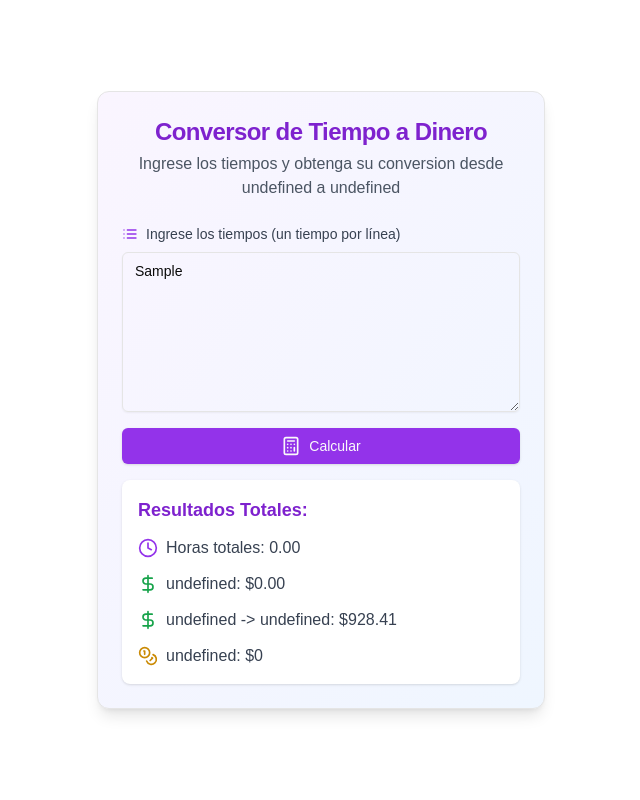
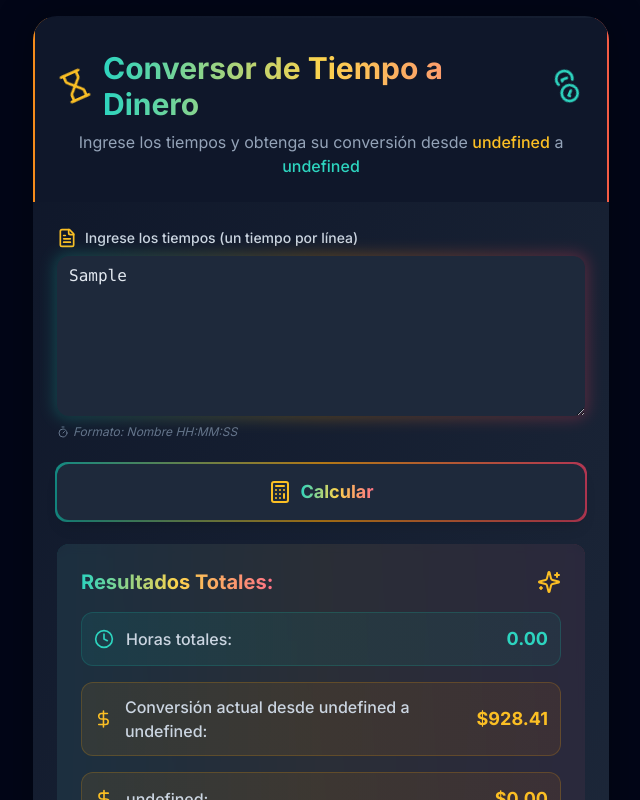
Before and after one commit to BarraR3port/timer-calculator, a Next.js app: page / in a window 1280 px wide. Both pictures are taken after typing "Sample" into the empty fields and a click on the button "Calcular". Shown: the top 800 px of the page, without its empty margins (319-959 px from the left). Built offline with nearby package versions, Linux system fonts and the light colour scheme; no server answers; the database is empty.

Commit message:
chore: Actualización de configuración de Biome, mejoras en Tailwind y ajustes en el componente TimeConverter

```diff
--- a/package.json
+++ b/package.json
@@ -20,6 +20,7 @@
 		"framer-motion": "^11.5.6",
 		"lucide-react": "^0.445.0",
 		"next": "14.2.13",
+		"next-themes": "^0.4.6",
 		"react": "^18",
 		"react-dom": "^18",
 		"tailwind-merge": "^2.5.2",
--- a/src/app/globals.css
+++ b/src/app/globals.css
@@ -2,83 +2,28 @@
 @tailwind components;
 @tailwind utilities;
 
-:root {
-	--background: #ffffff;
-	--foreground: #171717;
-}
-
-@media (prefers-color-scheme: dark) {
-	:root {
-		--background: #0a0a0a;
-		--foreground: #ededed;
-	}
-}
-
-body {
-	color: var(--foreground);
-	background: var(--background);
-	font-family: Arial, Helvetica, sans-serif;
-}
-
-@layer utilities {
-	.text-balance {
-		text-wrap: balance;
-	}
-}
-
 @layer base {
 	:root {
-		--background: 0 0% 100%;
-		--foreground: 0 0% 3.9%;
-		--card: 0 0% 100%;
-		--card-foreground: 0 0% 3.9%;
-		--popover: 0 0% 100%;
-		--popover-foreground: 0 0% 3.9%;
-		--primary: 0 0% 9%;
-		--primary-foreground: 0 0% 98%;
-		--secondary: 0 0% 96.1%;
-		--secondary-foreground: 0 0% 9%;
-		--muted: 0 0% 96.1%;
-		--muted-foreground: 0 0% 45.1%;
-		--accent: 0 0% 96.1%;
-		--accent-foreground: 0 0% 9%;
-		--destructive: 0 84.2% 60.2%;
-		--destructive-foreground: 0 0% 98%;
-		--border: 0 0% 89.8%;
-		--input: 0 0% 89.8%;
-		--ring: 0 0% 3.9%;
-		--chart-1: 12 76% 61%;
-		--chart-2: 173 58% 39%;
-		--chart-3: 197 37% 24%;
-		--chart-4: 43 74% 66%;
-		--chart-5: 27 87% 67%;
-		--radius: 0.5rem;
-	}
-	.dark {
-		--background: 0 0% 3.9%;
-		--foreground: 0 0% 98%;
-		--card: 0 0% 3.9%;
-		--card-foreground: 0 0% 98%;
-		--popover: 0 0% 3.9%;
-		--popover-foreground: 0 0% 98%;
-		--primary: 0 0% 98%;
-		--primary-foreground: 0 0% 9%;
-		--secondary: 0 0% 14.9%;
-		--secondary-foreground: 0 0% 98%;
-		--muted: 0 0% 14.9%;
-		--muted-foreground: 0 0% 63.9%;
-		--accent: 0 0% 14.9%;
-		--accent-foreground: 0 0% 98%;
+		--background: 222.2 84% 4.9%;
+		--foreground: 210 40% 98%;
+		--card: 222.2 84% 4.9%;
+		--card-foreground: 210 40% 98%;
+		--popover: 222.2 84% 4.9%;
+		--popover-foreground: 210 40% 98%;
+		--primary: 210 40% 98%;
+		--primary-foreground: 222.2 47.4% 11.2%;
+		--secondary: 217.2 32.6% 17.5%;
+		--secondary-foreground: 210 40% 98%;
+		--muted: 217.2 32.6% 17.5%;
+		--muted-foreground: 215 20.2% 65.1%;
+		--accent: 217.2 32.6% 17.5%;
+		--accent-foreground: 210 40% 98%;
 		--destructive: 0 62.8% 30.6%;
-		--destructive-foreground: 0 0% 98%;
-		--border: 0 0% 14.9%;
-		--input: 0 0% 14.9%;
-		--ring: 0 0% 83.1%;
-		--chart-1: 220 70% 50%;
-		--chart-2: 160 60% 45%;
-		--chart-3: 30 80% 55%;
-		--chart-4: 280 65% 60%;
-		--chart-5: 340 75% 55%;
+		--destructive-foreground: 210 40% 98%;
+		--border: 217.2 32.6% 17.5%;
+		--input: 217.2 32.6% 17.5%;
+		--ring: 212.7 26.8% 83.9%;
+		--radius: 0.75rem;
 	}
 }
 
@@ -90,3 +35,49 @@ body {
 		@apply bg-background text-foreground;
 	}
 }
+
+@layer utilities {
+	.animation-delay-2000 {
+		animation-delay: 2s;
+	}
+	.animation-delay-4000 {
+		animation-delay: 4s;
+	}
+}
+
+@keyframes blob {
+	0% {
+		transform: translate(0px, 0px) scale(1);
+	}
+	33% {
+		transform: translate(30px, -50px) scale(1.1);
+	}
+	66% {
+		transform: translate(-20px, 20px) scale(0.9);
+	}
+	100% {
+		transform: translate(0px, 0px) scale(1);
+	}
+}
+
+@keyframes gradient-x {
+	0% {
+		background-position: 0% 50%;
+	}
+	50% {
+		background-position: 100% 50%;
+	}
+	100% {
+		background-position: 0% 50%;
+	}
+}
+
+@layer utilities {
+	.animate-blob {
+		animation: blob 7s infinite;
+	}
+	.animate-gradient-x {
+		animation: gradient-x 15s ease infinite;
+		background-size: 400% 400%;
+	}
+}
--- a/src/app/layout.tsx
+++ b/src/app/layout.tsx
@@ -1,17 +1,9 @@
 import type { Metadata } from "next";
-import localFont from "next/font/local";
 import "./globals.css";
+import { Inter } from "next/font/google";
+import { NextTheme } from "@/components/ui/next-theme";
 
-const geistSans = localFont({
-	src: "./fonts/GeistVF.woff",
-	variable: "--font-geist-sans",
-	weight: "100 900"
-});
-const geistMono = localFont({
-	src: "./fonts/GeistMonoVF.woff",
-	variable: "--font-geist-mono",
-	weight: "100 900"
-});
+const inter = Inter({ subsets: ["latin"] });
 
 export const metadata: Metadata = {
 	title: "Convertidor de dinero",
@@ -24,9 +16,10 @@ export default function RootLayout({
 	children: React.ReactNode;
 }>) {
 	return (
-		<html lang="en">
-			<body className={`${geistSans.variable} ${geistMono.variable} `}>
-				<main className="flex min-h-screen flex-col items-center justify-center">{children}</main>
+		<html lang="en" suppressHydrationWarning>
+			<head />
+			<body className={inter.className}>
+				<NextTheme>{children}</NextTheme>
 			</body>
 		</html>
 	);
--- a/src/app/page.tsx
+++ b/src/app/page.tsx
@@ -11,5 +11,13 @@ export default async function Home() {
 	const exchangeFromName = String(process.env.EXCHANGE_CURRENCY_FROM);
 	const exchangeToName = String(process.env.EXCHANGE_CURRENCY_TO);
 
-	return <TimeConverter exchangeAmount={response} exchangeFromName={exchangeFromName} exchangeToName={exchangeToName} />;
+	return (
+		<main className="min-h-screen flex items-center justify-center p-4 bg-slate-950">
+			<TimeConverter
+				exchangeAmount={response}
+				exchangeFromName={exchangeFromName}
+				exchangeToName={exchangeToName}
+			/>
+		</main>
+	);
 }
--- a/src/components/time-converter.tsx
+++ b/src/components/time-converter.tsx
@@ -1,10 +1,10 @@
 "use client";
 
 import { Button } from "@/components/ui/button";
-import { Card, CardContent, CardHeader, CardTitle } from "@/components/ui/card";
+import { Card, CardContent } from "@/components/ui/card";
 import { Textarea } from "@/components/ui/textarea";
 import { AnimatePresence, motion } from "framer-motion";
-import { Calculator, Clock, Coins, DollarSign, List } from "lucide-react";
+import { Calculator, Clock, Coins, DollarSign, FileText, Hourglass, Sparkles, Timer } from "lucide-react";
 import { useState } from "react";
 
 type ResultType = {
@@ -57,53 +57,109 @@ export default function TimeConverter({ exchangeAmount, exchangeFromName, exchan
 		});
 		setIsCalculating(false);
 	};
+	return (
+		<div className="relative w-full max-w-xl mx-auto">
+			{/* Animated background elements */}
+			<div className="absolute inset-0 overflow-hidden rounded-3xl">
+				<div className="absolute -top-24 -left-24 w-64 h-64 bg-teal-400 rounded-full mix-blend-multiply filter blur-3xl opacity-20 animate-blob" />
+				<div className="absolute -bottom-24 -right-24 w-64 h-64 bg-amber-300 rounded-full mix-blend-multiply filter blur-3xl opacity-20 animate-blob animation-delay-2000" />
+				<div className="absolute top-1/2 left-1/2 transform -translate-x-1/2 -translate-y-1/2 w-64 h-64 bg-rose-400 rounded-full mix-blend-multiply filter blur-3xl opacity-20 animate-blob animation-delay-4000" />
+			</div>
 
-	return (
-		<Card className="w-full max-w-md mx-auto bg-gradient-to-br from-purple-50 to-blue-50 shadow-lg">
-			<CardHeader className="space-y-1">
-				<CardTitle className="text-2xl font-bold text-center text-purple-700">
+			<Card className="relative z-10 border-0 overflow-hidden backdrop-blur-sm bg-gradient-to-br from-slate-900/95 to-slate-800/95 shadow-[0_0_40px_rgba(0,0,0,0.3)] rounded-3xl">
+				{/* Header with animated gradient border */}
+				<div className="relative">
+					<div className="absolute inset-0 bg-gradient-to-r from-teal-500 via-amber-500 to-rose-500 animate-gradient-x" />
+					<div className="relative bg-slate-900 m-[2px] pt-8 pb-6 px-6">
+						<motion.div
+							initial={{ y: -20, opacity: 0 }}
+							animate={{ y: 0, opacity: 1 }}
+							transition={{ duration: 0.5 }}
+							className="flex flex-col items-center"
+						>
+							<div className="flex items-center gap-3 mb-2">
+								<motion.div
+									initial={{ rotate: 0 }}
+									animate={{ rotate: 360 }}
+									transition={{ duration: 20, repeat: Number.POSITIVE_INFINITY, ease: "linear" }}
+								>
+									<Hourglass className="w-8 h-8 text-amber-400" />
+								</motion.div>
+								<h1 className="text-3xl font-bold bg-gradient-to-r from-teal-400 via-amber-300 to-rose-400 text-transparent bg-clip-text">
 									Conversor de Tiempo a Dinero
-				</CardTitle>
-				<p className="text-center text-gray-600">Ingrese los tiempos y obtenga su conversion desde {exchangeFromName} a {exchangeToName}</p>
-			</CardHeader>
-			<CardContent className="space-y-4">
+								</h1>
+								<motion.div
+									initial={{ rotate: 0 }}
+									animate={{ rotate: -360 }}
+									transition={{ duration: 20, repeat: Number.POSITIVE_INFINITY, ease: "linear" }}
+								>
+									<Coins className="w-8 h-8 text-teal-400" />
+								</motion.div>
+							</div>
+							<p className="text-center text-slate-400">
+								Ingrese los tiempos y obtenga su conversión desde{" "}
+								<span className="text-amber-400 font-medium">{exchangeFromName}</span> a{" "}
+								<span className="text-teal-400 font-medium">{exchangeToName}</span>
+							</p>
+						</motion.div>
+					</div>
+				</div>
+
+				<CardContent className="space-y-6 pt-6 px-6 pb-6">
 					<div className="space-y-2">
-					<label htmlFor="time-input" className="text-sm font-medium text-gray-700 flex items-center gap-2">
-						<List className="w-4 h-4 text-purple-600" />
+						<label
+							htmlFor="time-input"
+							className="text-sm font-medium text-slate-300 flex items-center gap-2"
+						>
+							<FileText className="w-5 h-5 text-amber-400" />
 							Ingrese los tiempos (un tiempo por línea)
 						</label>
+						<div className="relative group">
+							<div className="absolute -inset-0.5 bg-gradient-to-r from-teal-500 via-amber-500 to-rose-500 rounded-xl blur opacity-30 group-hover:opacity-70 transition duration-1000" />
 							<Textarea
 								id="time-input"
-						placeholder={
-							"Build Server\t01:28:08\nPack by Waypoint\t50:07:50\nDivine Server\t02:53:50\nFarming (Forge)\t03:47:33"
-						}
+								placeholder="Build Server&#9;01:28:08&#10;Pack by Waypoint&#9;50:07:50"
 								value={input}
 								onChange={e => setInput(e.target.value)}
-						className="w-full h-40 transition-all duration-300 focus:ring-2 focus:ring-purple-500"
+								className="relative min-h-[160px] text-base font-mono bg-slate-800 border-0 text-slate-200 placeholder:text-slate-500 rounded-xl focus-visible:ring-2 focus-visible:ring-amber-500"
 							/>
 						</div>
+						<p className="text-xs text-slate-500 italic flex items-center gap-1">
+							<Timer className="w-3 h-3" />
+							Formato: Nombre&#9;HH:MM:SS
+						</p>
+					</div>
+
+					<motion.div whileHover={{ scale: 1.02 }} whileTap={{ scale: 0.98 }} className="relative group">
+						<div className="absolute -inset-0.5 bg-gradient-to-r from-teal-500 via-amber-500 to-rose-500 rounded-xl opacity-70 group-hover:opacity-100 transition duration-300" />
 						<Button
 							onClick={calculateMoney}
-					className="w-full bg-purple-600 hover:bg-purple-700 transition-colors duration-300"
+							className="relative w-full h-14 bg-slate-800 hover:bg-slate-700 text-white rounded-xl shadow-lg transition-all duration-300 text-lg border-0 group-hover:shadow-[0_0_20px_rgba(245,158,11,0.5)]"
 							disabled={isCalculating}
 						>
 							{isCalculating ? (
 								<motion.div
-							className="flex items-center justify-center"
+									className="flex items-center justify-center gap-2"
 									initial={{ opacity: 0 }}
 									animate={{ opacity: 1 }}
 									exit={{ opacity: 0 }}
 								>
-							<Calculator className="w-5 h-5 mr-2 animate-spin" />
+									<Calculator className="w-6 h-6 animate-spin text-amber-400" />
+									<span className="bg-gradient-to-r from-teal-400 via-amber-300 to-rose-400 text-transparent bg-clip-text font-bold">
 										Calculando...
+									</span>
 								</motion.div>
 							) : (
-						<>
-							<Calculator className="w-5 h-5 mr-2" />
+								<motion.div className="flex items-center justify-center gap-2">
+									<Calculator className="w-6 h-6 text-amber-400" />
+									<span className="bg-gradient-to-r from-teal-400 via-amber-300 to-rose-400 text-transparent bg-clip-text font-bold">
 										Calcular
-						</>
+									</span>
+								</motion.div>
 							)}
 						</Button>
+					</motion.div>
+
 					<AnimatePresence>
 						{result && (
 							<motion.div
@@ -111,38 +167,131 @@ export default function TimeConverter({ exchangeAmount, exchangeFromName, exchan
 								animate={{ opacity: 1, y: 0 }}
 								exit={{ opacity: 0, y: -20 }}
 								transition={{ duration: 0.5 }}
-							className="mt-4 space-y-3 bg-white p-4 rounded-lg shadow"
+								className="relative"
 							>
-							<p className="text-lg font-semibold text-purple-700">Resultados Totales:</p>
-							<div className="flex items-center gap-2 text-gray-700">
-								<Clock className="w-5 h-5 text-purple-600" />
-								<p>
-									Horas totales: <span className="font-medium">{result.hours.toFixed(2)}</span>
-								</p>
+								<div className="absolute inset-0 bg-gradient-to-r from-teal-500 via-amber-500 to-rose-500 rounded-xl opacity-30" />
+								<div className="relative space-y-4 bg-slate-800/80 backdrop-blur-sm p-6 rounded-xl">
+									<div className="flex items-center justify-between">
+										<motion.h3
+											className="text-xl font-bold bg-gradient-to-r from-teal-400 via-amber-300 to-rose-400 text-transparent bg-clip-text"
+											initial={{ x: -10, opacity: 0 }}
+											animate={{ x: 0, opacity: 1 }}
+											transition={{ delay: 0.1 }}
+										>
+											Resultados Totales:
+										</motion.h3>
+										<motion.div
+											initial={{ scale: 0, opacity: 0 }}
+											animate={{ scale: 1, opacity: 1 }}
+											transition={{ delay: 0.2, type: "spring" }}
+										>
+											<Sparkles className="w-6 h-6 text-amber-400" />
+										</motion.div>
 									</div>
-							<div className="flex items-center gap-2 text-gray-700">
-								<DollarSign className="w-5 h-5 text-green-600" />
-								<p>
-									{exchangeFromName}: <span className="font-medium">${result.from.toFixed(2)}</span>
-								</p>
-							</div>
-							<div className="flex items-center gap-2 text-gray-700">
-								<DollarSign className="w-5 h-5 text-green-600" />
-								<p>
-									{exchangeFromName} {"->"} {exchangeToName}:{" "}
-									<span className="font-medium">${exchangeAmount?.toFixed(2) || "N/A"}</span>
-								</p>
-							</div>
-							<div className="flex items-center gap-2 text-gray-700">
-								<Coins className="w-5 h-5 text-yellow-600" />
-								<p>
-									{exchangeToName}: <span className="font-medium">${result.to.toLocaleString("es-CL")}</span>
-								</p>
+
+									<motion.div
+										className="grid gap-4"
+										initial={{ opacity: 0 }}
+										animate={{ opacity: 1 }}
+										transition={{ delay: 0.2 }}
+									>
+										<ResultItem
+											icon={<Clock className="w-5 h-5 text-teal-400" />}
+											label="Horas totales:"
+											value={result.hours.toFixed(2)}
+											color="teal"
+											delay={0.3}
+										/>
+
+										<ResultItem
+											icon={<DollarSign className="w-5 h-5 text-amber-400" />}
+											label={`Conversión actual desde ${exchangeFromName} a ${exchangeToName}:`}
+											value={`$${exchangeAmount.toFixed(2)}`}
+											color="amber"
+											delay={0.5}
+										/>
+
+										<ResultItem
+											icon={<DollarSign className="w-5 h-5 text-amber-400" />}
+											label={`${exchangeFromName}:`}
+											value={`$${result.from.toFixed(2)}`}
+											color="amber"
+											delay={0.4}
+										/>
+
+										<ResultItem
+											icon={<Coins className="w-5 h-5 text-rose-400" />}
+											label={`${exchangeToName}:`}
+											value={`$${result.to.toLocaleString("es-CL")}`}
+											highlight={true}
+											color="rose"
+											delay={0.6}
+										/>
+									</motion.div>
 								</div>
 							</motion.div>
 						)}
 					</AnimatePresence>
 				</CardContent>
 			</Card>
+		</div>
 	);
 }
+
+interface ResultItemProps {
+	icon: React.ReactNode;
+	label: string;
+	value: string;
+	highlight?: boolean;
+	color: "teal" | "amber" | "rose";
+	delay: number;
+}
+
+function ResultItem({ icon, label, value, highlight = false, color, delay }: ResultItemProps) {
+	const getColorClasses = () => {
+		switch (color) {
+			case "teal":
+				return "from-teal-500/10 to-teal-600/10 border-teal-500/20 hover:border-teal-500/40";
+			case "amber":
+				return "from-amber-500/10 to-amber-600/10 border-amber-500/20 hover:border-amber-500/40";
+			case "rose":
+				return "from-rose-500/10 to-rose-600/10 border-rose-500/20 hover:border-rose-500/40";
+		}
+	};
+
+	const getTextColor = () => {
+		switch (color) {
+			case "teal":
+				return "text-teal-400";
+			case "amber":
+				return "text-amber-400";
+			case "rose":
+				return "text-rose-400";
+		}
+	};
+
+	return (
+		<motion.div
+			className={`flex items-center justify-between p-3 rounded-lg bg-gradient-to-r ${getColorClasses()} border transition-all duration-300 ${
+				highlight ? "shadow-[0_0_15px_rgba(244,63,94,0.2)]" : ""
+			}`}
+			initial={{ x: -20, opacity: 0 }}
+			animate={{ x: 0, opacity: 1 }}
+			transition={{ delay }}
+			whileHover={{ scale: 1.02 }}
+		>
+			<div className="flex items-center gap-3">
+				{icon}
+				<span className="font-medium text-slate-300">{label}</span>
+			</div>
+			<motion.span
+				className={`font-bold text-lg ${getTextColor()}`}
+				initial={{ scale: 0.9 }}
+				animate={{ scale: 1 }}
+				transition={{ delay: delay + 0.1, type: "spring" }}
+			>
+				{value}
+			</motion.span>
+		</motion.div>
+	);
+}
--- /dev/null
+++ b/src/components/ui/next-theme.tsx
@@ -0,0 +1,26 @@
+"use client";
+
+import { ThemeProvider } from "next-themes";
+import { useEffect, useState } from "react";
+
+interface NextThemeProps {
+	children: React.ReactNode;
+}
+
+export function NextTheme({ children }: NextThemeProps) {
+	const [mounted, setMounted] = useState(false);
+
+	useEffect(() => {
+		setMounted(true);
+	}, []);
+
+	if (!mounted) {
+		return null;
+	}
+
+	return (
+		<ThemeProvider attribute="class" defaultTheme="system" enableSystem>
+			{children}
+		</ThemeProvider>
+	);
+}
--- a/src/lib/server-utils.ts
+++ b/src/lib/server-utils.ts
@@ -41,8 +41,7 @@ export async function getExchangeRate(): Promise<number> {
 		const data = await response.json();
 
 		if (data.error) {
-			console.error("Error al obtener la tasa de cambio:", data.error);
-			throw new Error("Error al obtener la tasa de cambio");
+			throw new Error(`Error al obtener la tasa de cambio: ${data.error.info} URL: ${API_URL}`);
 		}
 
 		const rates = data.rates;
--- a/tailwind.config.ts
+++ b/tailwind.config.ts
@@ -5,21 +5,24 @@ const config: Config = {
 	content: [
 		"./src/pages/**/*.{js,ts,jsx,tsx,mdx}",
 		"./src/components/**/*.{js,ts,jsx,tsx,mdx}",
-		"./src/app/**/*.{js,ts,jsx,tsx,mdx}"
+		"./src/app/**/*.{js,ts,jsx,tsx,mdx}",
+		"./src/*.{js,ts,jsx,tsx,mdx}"
 	],
 	theme: {
+		container: {
+			center: true,
+			padding: "2rem",
+			screens: {
+				"2xl": "1400px"
+			}
+		},
 		extend: {
 			colors: {
+				border: "hsl(var(--border))",
+				input: "hsl(var(--input))",
+				ring: "hsl(var(--ring))",
 				background: "hsl(var(--background))",
 				foreground: "hsl(var(--foreground))",
-				card: {
-					DEFAULT: "hsl(var(--card))",
-					foreground: "hsl(var(--card-foreground))"
-				},
-				popover: {
-					DEFAULT: "hsl(var(--popover))",
-					foreground: "hsl(var(--popover-foreground))"
-				},
 				primary: {
 					DEFAULT: "hsl(var(--primary))",
 					foreground: "hsl(var(--primary-foreground))"
@@ -27,6 +30,10 @@ const config: Config = {
 				secondary: {
 					DEFAULT: "hsl(var(--secondary))",
 					foreground: "hsl(var(--secondary-foreground))"
+				},
+				destructive: {
+					DEFAULT: "hsl(var(--destructive))",
+					foreground: "hsl(var(--destructive-foreground))"
 				},
 				muted: {
 					DEFAULT: "hsl(var(--muted))",
@@ -36,28 +43,63 @@ const config: Config = {
 					DEFAULT: "hsl(var(--accent))",
 					foreground: "hsl(var(--accent-foreground))"
 				},
-				destructive: {
-					DEFAULT: "hsl(var(--destructive))",
-					foreground: "hsl(var(--destructive-foreground))"
+				popover: {
+					DEFAULT: "hsl(var(--popover))",
+					foreground: "hsl(var(--popover-foreground))"
 				},
-				border: "hsl(var(--border))",
-				input: "hsl(var(--input))",
-				ring: "hsl(var(--ring))",
-				chart: {
-					"1": "hsl(var(--chart-1))",
-					"2": "hsl(var(--chart-2))",
-					"3": "hsl(var(--chart-3))",
-					"4": "hsl(var(--chart-4))",
-					"5": "hsl(var(--chart-5))"
+				card: {
+					DEFAULT: "hsl(var(--card))",
+					foreground: "hsl(var(--card-foreground))"
+				},
+				teal: {
+					400: "#2dd4bf",
+					500: "#14b8a6",
+					600: "#0d9488"
+				},
+				amber: {
+					300: "#fcd34d",
+					400: "#fbbf24",
+					500: "#f59e0b",
+					600: "#d97706"
+				},
+				rose: {
+					400: "#fb7185",
+					500: "#f43f5e",
+					600: "#e11d48"
+				},
+				slate: {
+					200: "#e2e8f0",
+					300: "#cbd5e1",
+					400: "#94a3b8",
+					500: "#64748b",
+					700: "#334155",
+					800: "#1e293b",
+					900: "#0f172a",
+					950: "#020617"
 				}
 			},
 			borderRadius: {
 				lg: "var(--radius)",
 				md: "calc(var(--radius) - 2px)",
 				sm: "calc(var(--radius) - 4px)"
+			},
+			keyframes: {
+				"accordion-down": {
+					from: { height: "0" },
+					to: { height: "var(--radix-accordion-content-height)" }
+				},
+				"accordion-up": {
+					from: { height: "var(--radix-accordion-content-height)" },
+					to: { height: "0" }
+				}
+			},
+			animation: {
+				"accordion-down": "accordion-down 0.2s ease-out",
+				"accordion-up": "accordion-up 0.2s ease-out"
 			}
 		}
 	},
 	plugins: [require("tailwindcss-animate")]
 };
+
 export default config;
```
Also changed, not shown: biome.json (+17 -6 lines), 1 other file (tests, documents, lock files or other folders). Lines whose indentation alone changed are shown as unchanged.
